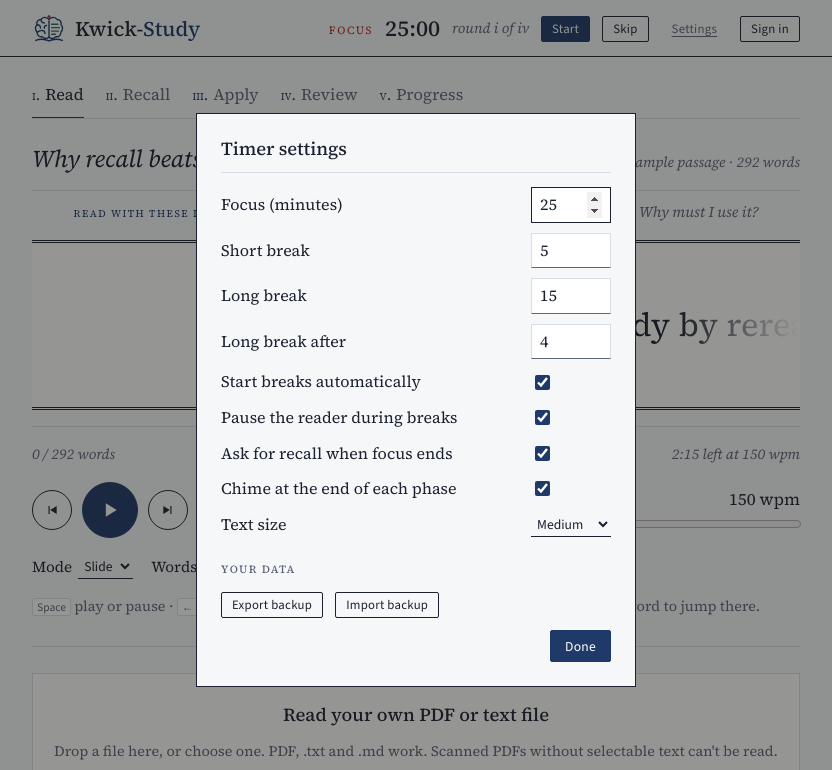
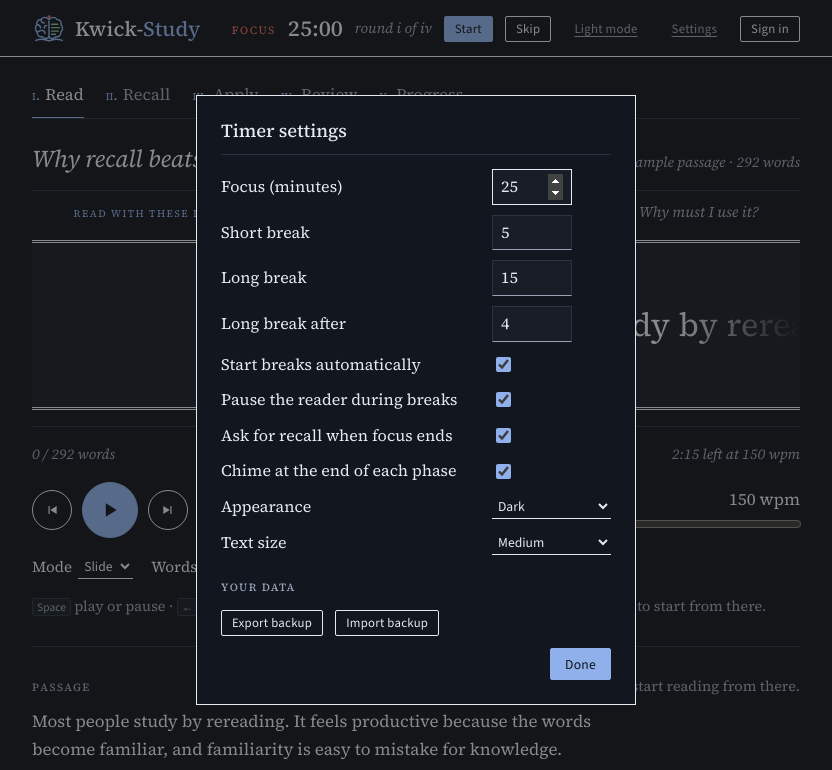
Before and after one commit to Narcisse1/Kwick-Study, a website: page index.html in a window 1280 px wide. Both pictures are taken after a click on the button "Settings". Shown: the top 770 px of the page, without its empty margins (224-1056 px from the left). Drawn offline with nearby package versions, Linux system fonts and the light colour scheme.

Commit message:
Dark mode by default, light mode toggle, passage shown right after upload
- The app opens in dark mode; a Light mode / Dark mode button in the
  header switches it, and Settings > Appearance also offers Match my
  device. The choice is applied before first paint and syncs.
- The full passage is visible as soon as a text or PDF loads (not only
  after pausing), so readers can click the word they want to start from.

Co-Authored-By: Claude Opus 5.5 <noreply@anthropic.com>
Claude-Session: https://claude.ai/code/session_01M1ECkox2hHEJqMDoRbDV4j

```diff
--- a/index.html
+++ b/index.html
@@ -5,8 +5,16 @@
 <meta name="viewport" content="width=device-width, initial-scale=1, viewport-fit=cover">
 <title>Kwick-Study</title>
 <meta name="description" content="Speed reading with Pomodoro focus rounds, recall checks, spaced-repetition flashcards and What/How/When/Why takeaways.">
-<meta name="theme-color" content="#f6f7f9" media="(prefers-color-scheme: light)">
-<meta name="theme-color" content="#12161f" media="(prefers-color-scheme: dark)">
+<meta name="theme-color" content="#12161f" id="themeColor">
+<script>
+  // Apply the saved theme before the page paints (dark unless the person chose otherwise).
+  (function () {
+    var t = "dark";
+    try { t = (JSON.parse(localStorage.getItem("kwick-study-v1") || "{}").settings || {}).theme || "dark"; } catch (e) {}
+    if (t === "auto") t = window.matchMedia && matchMedia("(prefers-color-scheme: dark)").matches ? "dark" : "light";
+    document.documentElement.dataset.theme = t;
+  })();
+</script>
 <link rel="manifest" href="manifest.webmanifest">
 <link rel="icon" href="icons/icon.svg" type="image/svg+xml">
 <link rel="apple-touch-icon" href="icons/icon-192.png">
@@ -27,6 +35,7 @@
       <span class="dots" id="dots" title="Focus round in the current set"></span>
       <button class="btn primary sm" id="pomoToggle">Start</button>
       <button class="btn sm" id="pomoSkip" title="Skip to the next phase">Skip</button>
+      <button class="btn ghost sm" id="themeToggle" aria-label="Switch to light mode">Light mode</button>
       <button class="btn ghost sm" id="openSettings" aria-label="Timer settings">Settings</button>
       <button class="btn sm" id="openAccount">Sign in</button>
     </div>
@@ -75,11 +84,11 @@
             <label><input type="checkbox" id="punct" checked> Pause at punctuation</label>
           </div>
         </div>
-        <p class="hint" style="margin:0"><kbd>Space</kbd> play or pause · <kbd>←</kbd> <kbd>→</kbd> sentence · <kbd>↑</kbd> <kbd>↓</kbd> speed. Pausing shows the passage; click a word to jump there.</p>
+        <p class="hint" style="margin:0"><kbd>Space</kbd> play or pause · <kbd>←</kbd> <kbd>→</kbd> sentence · <kbd>↑</kbd> <kbd>↓</kbd> speed. Click any word in the passage below to start from there.</p>
       </div>
 
-      <div class="panel" id="contextPanel" hidden>
-        <div class="label" style="margin-bottom:8px">Passage</div>
+      <div class="panel" id="contextPanel">
+        <div class="row" style="justify-content:space-between;margin-bottom:8px"><div class="label">Passage</div><span class="hint">Click any word to start reading from there.</span></div>
         <div class="context" id="context"></div>
       </div>
 
@@ -272,6 +281,7 @@
       <label for="sLock">Pause the reader during breaks</label><input type="checkbox" id="sLock">
       <label for="sRecallPrompt">Ask for recall when focus ends</label><input type="checkbox" id="sRecallPrompt">
       <label for="sSound">Chime at the end of each phase</label><input type="checkbox" id="sSound">
+      <label for="sTheme">Appearance</label><select id="sTheme"><option value="dark">Dark</option><option value="light">Light</option><option value="auto">Match my device</option></select>
       <label for="sSize">Text size</label><select id="sSize"><option value="small">Small</option><option value="medium">Medium</option><option value="large">Large</option></select>
     </div>
     <div class="label" style="margin-top:6px">Your data</div>
--- a/js/app.js
+++ b/js/app.js
@@ -12,7 +12,7 @@ Speed reading fits into this picture only when comprehension keeps up. Reading f
 /* ---------- storage: localStorage on this device, synced to the account when signed in ---------- */
 const LS = "kwick-study-v1";
 const state = { settings: {}, cards: {}, sessions: {}, days: {}, takes: {}, library: {} };
-const DEFAULTS = { focus: 25, short: 5, long: 15, every: 4, autoBreak: true, lock: true, recallPrompt: true, sound: true, wpm: 150, chunk: 1, punct: true, mode: "slide", size: "medium" };
+const DEFAULTS = { focus: 25, short: 5, long: 15, every: 4, autoBreak: true, lock: true, recallPrompt: true, sound: true, wpm: 150, chunk: 1, punct: true, mode: "slide", size: "medium", theme: "dark" };
 
 function ingest(key, val) {
   if (key === "settings") state.settings = val;
@@ -252,7 +252,7 @@ function loadText(title, text, sample) {
   $("docTitle").textContent = R.title;
   $("docInfo").textContent = (sample ? "Sample passage · " : "") + R.words.length.toLocaleString() + " words";
   $("recallText").value = ""; $("recallResult").hidden = true;
-  SL.spans = []; renderIdle(); buildContext(); readerMeta(); renderRecall();
+  SL.spans = []; renderIdle(); buildContext(); $("contextPanel").hidden = false; readerMeta(); renderRecall();
 }
 
 /* Slide mode: the line of text glides past the centre marker at the chosen speed. */
@@ -1036,12 +1036,29 @@ document.querySelectorAll("nav.tabs button").forEach(b => b.onclick = () => swit
 const SET_FIELDS = { sFocus: "focus", sShort: "short", sLong: "long", sEvery: "every" };
 const SET_CHECKS = { sAutoBreak: "autoBreak", sLock: "lock", sRecallPrompt: "recallPrompt", sSound: "sound" };
 const applySize = () => document.documentElement.dataset.size = S().size;
+// Theme: dark by default; "auto" follows the device and switches when the device does.
+const darkQuery = window.matchMedia ? matchMedia("(prefers-color-scheme: dark)") : null;
+function applyTheme() {
+  let t = S().theme;
+  if (t === "auto") t = darkQuery && darkQuery.matches ? "dark" : "light";
+  document.documentElement.dataset.theme = t;
+  $("themeColor").content = t === "dark" ? "#12161f" : "#f6f7f9";
+  const next = t === "dark" ? "light" : "dark";
+  $("themeToggle").textContent = next === "light" ? "Light mode" : "Dark mode";
+  $("themeToggle").setAttribute("aria-label", "Switch to " + next + " mode");
+}
+$("themeToggle").onclick = () => {
+  const next = document.documentElement.dataset.theme === "dark" ? "light" : "dark";
+  save("settings", { ...state.settings, theme: next }); applyTheme(); $("sTheme").value = next;
+};
+if (darkQuery && darkQuery.addEventListener) darkQuery.addEventListener("change", () => { if (S().theme === "auto") applyTheme(); });
+$("sTheme").onchange = e => { save("settings", { ...state.settings, theme: e.target.value }); applyTheme(); };
 $("sSize").onchange = e => { save("settings", { ...state.settings, size: e.target.value }); applySize(); SL.spans = []; renderIdle(); };
 $("openSettings").onclick = () => {
   const s = S();
   for (const [id, k] of Object.entries(SET_FIELDS)) $(id).value = s[k];
   for (const [id, k] of Object.entries(SET_CHECKS)) $(id).checked = s[k];
-  $("sSize").value = s.size;
+  $("sSize").value = s.size; $("sTheme").value = s.theme;
   $("settings").showModal();
 };
 $("settings").addEventListener("close", () => {
@@ -1054,7 +1071,7 @@ $("settings").addEventListener("close", () => {
   pomoRender();
 });
 function applySettings() {
-  const s = S(); applySize();
+  const s = S(); applySize(); applyTheme();
   $("wpm").value = s.wpm; $("wpmOut").textContent = s.wpm + " wpm";
   $("chunkSize").value = s.chunk; $("punct").checked = s.punct;
   $("mode").value = s.mode; $("chunkSize").disabled = s.mode === "slide";
--- a/sw.js
+++ b/sw.js
@@ -1,5 +1,5 @@
 // Offline support: the app shell is cached on install; fonts and the PDF reader (pdf.js) are cached the first time they load.
-const VERSION = "kwick-study-v5";
+const VERSION = "kwick-study-v6";
 const SHELL = [
   "./", "index.html", "css/styles.css", "js/config.js", "js/app.js", "manifest.webmanifest",
   "icons/icon.svg", "icons/logo.svg", "icons/icon-192.png", "icons/icon-512.png",
```
Also changed, not shown: manifest.webmanifest.
